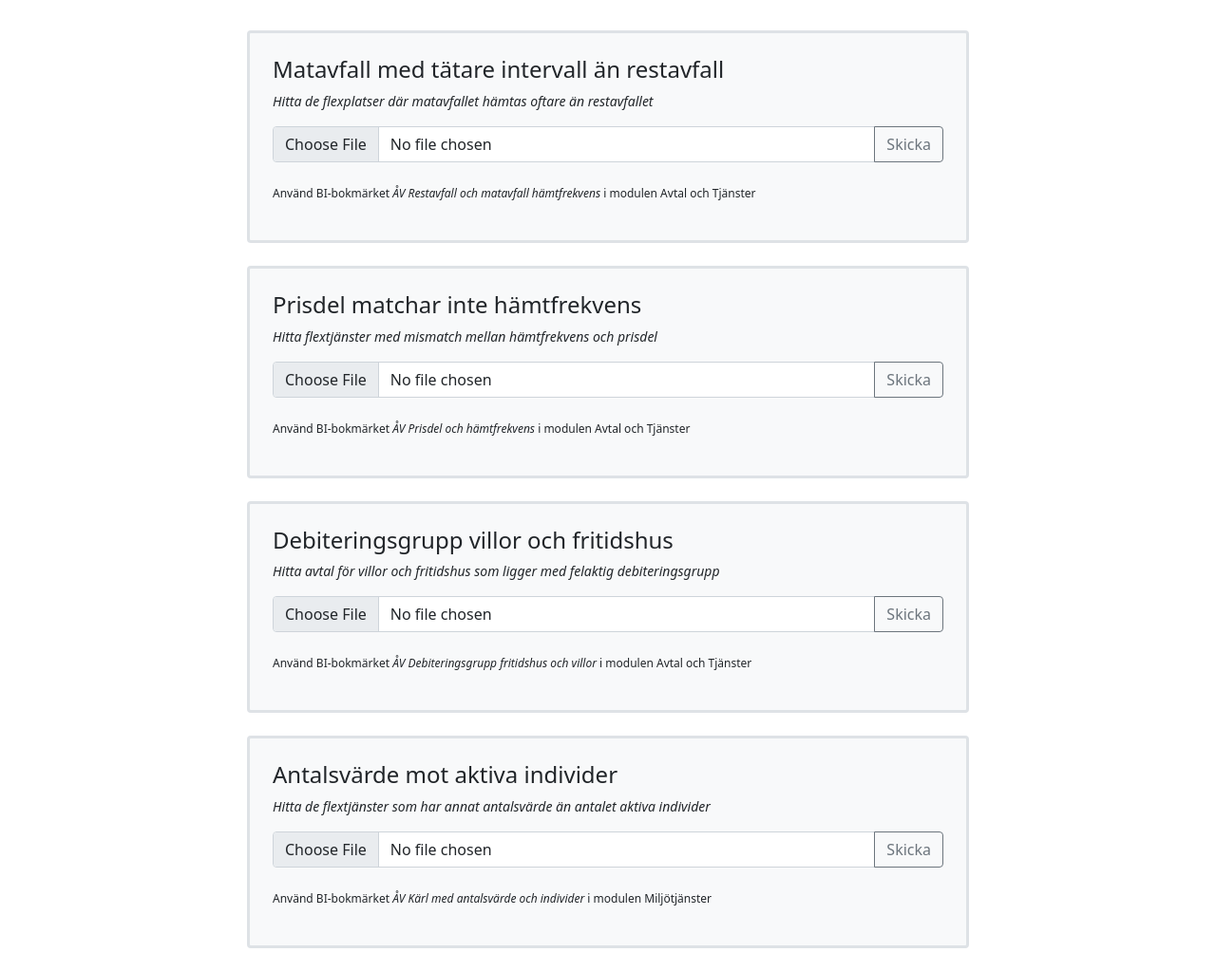
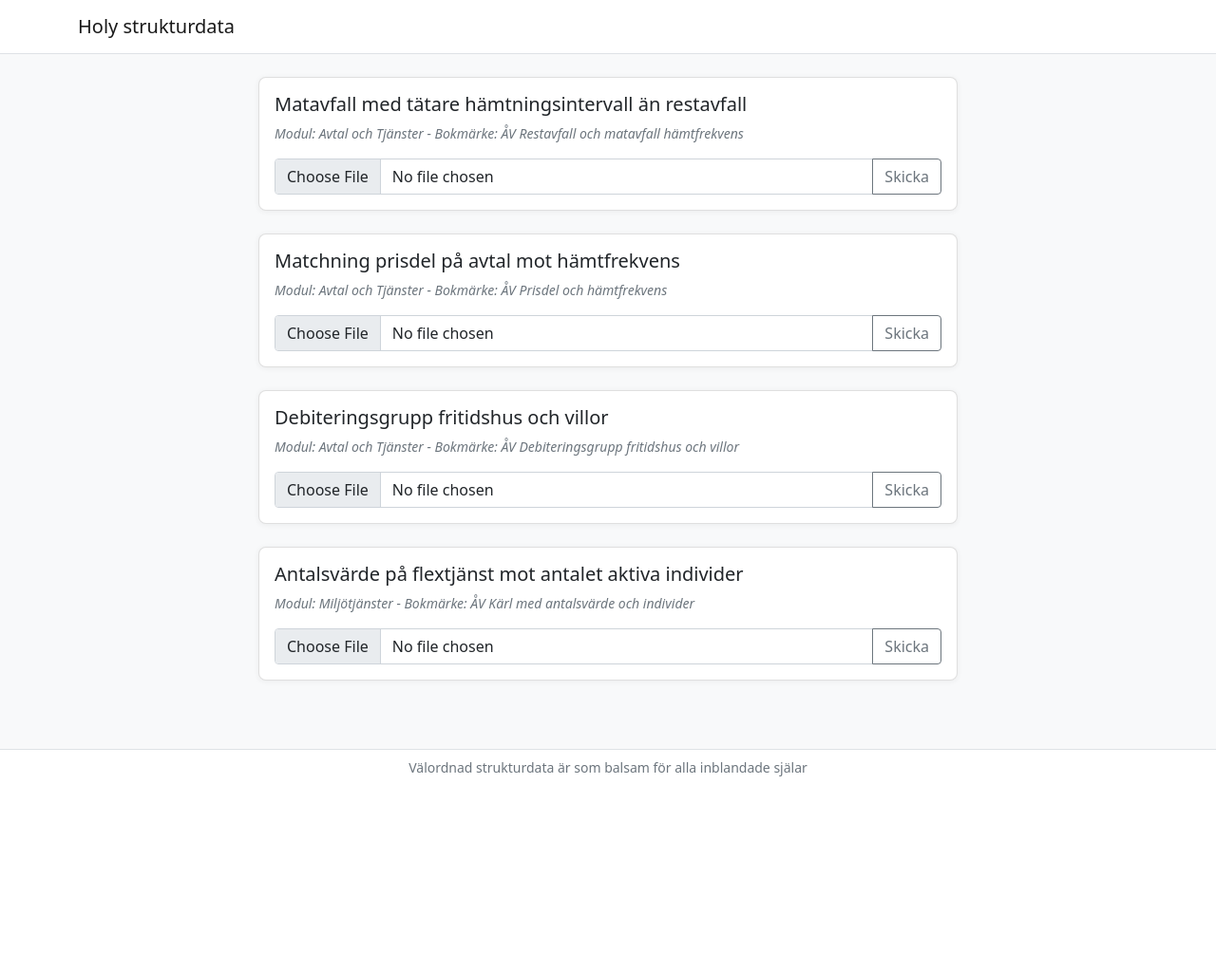
Before and after one commit to Ubiquitous-X/strukturdata, a Flask app: page / in a window 1280 px wide. Shown: the whole page at 95% size. After the commit the page ends 818 px from the top, so only its background shows below. Run offline with Flask 3, Linux system fonts and the light colour scheme.

Commit message:
frontend

```diff
--- a/app.py
+++ b/app.py
@@ -1,8 +1,8 @@
 import os
 from pathlib import Path
 from flask import Flask, flash, request, session, url_for, redirect, render_template, send_from_directory, abort
+from werkzeug.exceptions import RequestEntityTooLarge
 from dotenv import load_dotenv
-from werkzeug.exceptions import RequestEntityTooLarge
 from utils.file_utils import UPLOAD_FOLDER
 from views.hamtfrekvens_mat_rest import bp as hamtfrekvens_mat_rest_bp
 from views.hamtfrekvens_prisdel import bp as hamtfrekvens_prisdel_bp
--- a/templates/base.html
+++ b/templates/base.html
@@ -1,17 +1,123 @@
 <!doctype html>
-<html lang="en">
+<html lang="sv">
   <head>
     <meta charset="utf-8">
     <meta name="viewport" content="width=device-width, initial-scale=1">
 
+    <!-- Bootstrap CSS -->
     <link href="https://cdn.jsdelivr.net/npm/bootstrap@5.0.2/dist/css/bootstrap.min.css" rel="stylesheet">
+
+    <style>
+      /* Skugga och rundning för kort */
+      .app-card {
+        border-radius: 0.5rem;
+        box-shadow: 0 1px 6px rgba(0,0,0,0.06);
+      }
+      /* Mindre text för hjälprader */
+      .help-small { font-size: .85rem; color: #555; }
+
+      /* Gör så att footern alltid ligger längst ned */
+      html, body {
+        height: 100%;
+      }
+
+      body {
+        display: flex;
+        flex-direction: column;
+      }
+
+      /* Gör att main trycker ned footern */
+      main {
+        flex: 1;
+      }
+
+      /* Spinner-overlay */
+      #upload-spinner {
+        display: none;
+        position: fixed;
+        inset: 0;
+        z-index: 1050;
+        background: rgba(255,255,255,0.6);
+        backdrop-filter: blur(2px);
+        align-items: center;
+        justify-content: center;
+      }
+      #upload-spinner.show {
+        display: flex;
+      }
+    </style>
+
     <link rel="shortcut icon" type="image/png" href="https://www.esem.se/UI/default/img/favicon-32x32.png" />
     <title>Holy strukturdata</title>
   </head>
 
-  <body>
-    <div class="container mt-4">
+  <body class="bg-light">
+    <!-- Navbar -->
+    <nav class="navbar navbar-expand-lg navbar-light bg-white border-bottom">
+      <div class="container">
+        <a class="navbar-brand" href="{{ url_for('index') }}">Holy strukturdata</a>
+      </div>
+    </nav>
+
+    <main class="container mt-4 mb-5">
       {% block content %}{% endblock %}
+    </main>
+
+    <footer class="bg-white border-top py-2">
+      <div class="container small text-muted text-center">
+        Välordnad strukturdata är som balsam för alla inblandade själar
+      </div>
+    </footer>
+
+    <!-- Spinner overlay -->
+    <div id="upload-spinner" aria-hidden="true">
+      <div class="text-center">
+        <div class="spinner-border" role="status" style="width:3rem;height:3rem;">
+          <span class="visually-hidden">Laddar…</span>
+        </div>
+        <div class="mt-2 small text-muted">Behandlar filen...</div>
+      </div>
     </div>
+
+    <!-- Bootstrap JS bundle (inkl. Popper) -->
+    <script src="https://cdn.jsdelivr.net/npm/bootstrap@5.0.2/dist/js/bootstrap.bundle.min.js"></script>
+
+    <script>
+      document.addEventListener('DOMContentLoaded', function () {
+        // Dismiss alert-rutan efter tre sekunder och ta bort från DOM
+        const alerts = document.querySelectorAll('.alert');
+        alerts.forEach(alert => {
+          setTimeout(() => {
+            alert.classList.remove('show');
+            setTimeout(() => { alert.remove(); }, 300); // Bootstraps fade-tid
+          }, 3000);
+        });
+
+      // Visa spinner overlay när fil skickas
+      document.addEventListener('submit', function (e) {
+        const form = e.target;
+        if (!(form instanceof HTMLFormElement)) return;
+
+        // Kontrollera att formuläret använder multipart (filuppladdning)
+        if (!form.enctype || !form.enctype.includes('multipart/form-data')) return;
+
+        // Om användaren inte valt fil, låt native-validering eller annan JS hantera det
+        const fileInput = form.querySelector('input[type="file"]');
+        if (fileInput && fileInput.files && fileInput.files.length === 0) {
+          return;
+        }
+
+        // Visa spinner
+        const spinner = document.getElementById('upload-spinner');
+        if (spinner) spinner.classList.add('show');
+
+        // Inaktivera submit-knappar
+        const submitEls = form.querySelectorAll('input[type="submit"], button[type="submit"], button:not([type])');
+        submitEls.forEach(el => { try { el.disabled = true; } catch (_) {} });
+      }, true);
+
+      });
+    </script>
+
   </body>
 </html>
--- a/templates/index.html
+++ b/templates/index.html
@@ -3,106 +3,71 @@
 
 <div class="row justify-content-center">
   <div class="col-lg-8">
-    <div class="flashes mt-2 mb-2 text-danger">
+
+    <!-- Alert -->
     {% with messages = get_flashed_messages() %}
       {% if messages %}
         {% for message in messages %}
+          <div class="alert alert-danger alert-sm fade show" role="alert">
             {{ message }}
+          </div>
         {% endfor %}
       {% endif %}
     {% endwith %}
-    </div>
-  </div>
-</div>
 
-<!-- Block 1 -->
-<div class="row justify-content-center">
-  <div class="col-lg-8 bg-light p-4 border border-3 rounded">
+    <!-- Återanvädbart kort -->
+    {% macro upload_card(title, description, form_action) %}
+      <div class="card app-card mb-4">
+        <div class="card-body">
 
-    <h4>Matavfall med tätare intervall än restavfall</h4>
-    <p style="font-size: 14px">
-      <i>Hitta de flexplatser där matavfallet hämtas oftare än restavfallet</i>
+          <h5 class="card-title">{{ title }}</h5>
+
+          <p class="card-text text-muted" style="font-size:14px">
+            <em>{{ description }}</em>
           </p>
 
-    <form method="post" action="{{ url_for('hamtfrekvens_mat_rest.hamtfrekvens_mat_rest') }}" enctype="multipart/form-data">
-      <div class="input-group mt-3">
-        <input type="file" name="file" class="form-control" id="fileform">
+          <form method="post" action="{{ url_for(form_action) }}" enctype="multipart/form-data">
+            <div class="input-group">
+              <!-- Bootstrap visar valt filnamn automatiskt -->
+              <input type="file" name="file" class="form-control" aria-label="Välj fil">
+
+              <!-- Submit kan vara aktiv direkt -->
               <input type="submit" value="Skicka" class="btn btn-outline-secondary">
             </div>
           </form>
 
-    <div class="mt-4" style="font-size: 12px">
-      <p>Använd BI-bokmärket <i>ÅV Restavfall och matavfall hämtfrekvens</i> i modulen Avtal och Tjänster</p>
-    </div>
-
         </div>
       </div>
+    {% endmacro %}
+
+
+    <!-- Block 1 -->
+    {{ upload_card(
+        "Matavfall med tätare hämtningsintervall än restavfall",
+        "Modul: Avtal och Tjänster - Bokmärke: ÅV Restavfall och matavfall hämtfrekvens",
+        'hamtfrekvens_mat_rest.hamtfrekvens_mat_rest'
+    ) }}
 
     <!-- Block 2 -->
-<div class="row justify-content-center mt-4">
-  <div class="col-lg-8 bg-light p-4 border border-3 rounded">
-
-    <h4>Prisdel matchar inte hämtfrekvens</h4>
-    <p style="font-size: 14px">
-      <i>Hitta flextjänster med mismatch mellan hämtfrekvens och prisdel</i>
-    </p>
-
-    <form method="post" action="{{ url_for('hamtfrekvens_prisdel.prisdel_check_upload') }}" enctype="multipart/form-data">
-      <div class="input-group mt-3">
-        <input type="file" name="file" class="form-control">
-        <input type="submit" value="Skicka" class="btn btn-outline-secondary">
-      </div>
-    </form>
-
-    <div class="mt-4" style="font-size: 12px">
-      <p>Använd BI-bokmärket <i>ÅV Prisdel och hämtfrekvens</i> i modulen Avtal och Tjänster</p>
-    </div>
-
-  </div>
-</div>
+    {{ upload_card(
+        "Matchning prisdel på avtal mot hämtfrekvens",
+        "Modul: Avtal och Tjänster - Bokmärke: ÅV Prisdel och hämtfrekvens",
+        'hamtfrekvens_prisdel.prisdel_check_upload'
+    ) }}
 
     <!-- Block 3 -->
-<div class="row justify-content-center mt-4">
-  <div class="col-lg-8 bg-light p-4 border border-3 rounded">
-
-    <h4>Debiteringsgrupp villor och fritidshus</h4>
-    <p style="font-size: 14px">
-      <i>Hitta avtal för villor och fritidshus som ligger med felaktig debiteringsgrupp</i>
-    </p>
-
-    <form method="post" action="{{ url_for('debiteringsgrupp_check.debiteringsgrupp_upload') }}" enctype="multipart/form-data">
-      <div class="input-group mt-3">
-        <input type="file" name="file" class="form-control">
-        <input type="submit" value="Skicka" class="btn btn-outline-secondary">
-      </div>
-    </form>
-
-    <div class="mt-4" style="font-size: 12px">
-      <p>Använd BI-bokmärket <i>ÅV Debiteringsgrupp fritidshus och villor</i> i modulen Avtal och Tjänster</p>
-    </div>
-
-  </div>
-</div>
+    {{ upload_card(
+        "Debiteringsgrupp fritidshus och villor",
+        "Modul: Avtal och Tjänster - Bokmärke: ÅV Debiteringsgrupp fritidshus och villor",
+        'debiteringsgrupp_check.debiteringsgrupp_upload'
+    ) }}
 
     <!-- Block 4 -->
-<div class="row justify-content-center mt-4 mb-4">
-  <div class="col-lg-8 bg-light p-4 border border-3 rounded">
-
-    <h4>Antalsvärde mot aktiva individer</h4>
-    <p style="font-size: 14px">
-      <i>Hitta de flextjänster som har annat antalsvärde än antalet aktiva individer</i>
-    </p>
-
-    <form method="post" action="{{ url_for('antalsvarde_individer.individer_check_upload') }}" enctype="multipart/form-data">
-      <div class="input-group mt-3">
-        <input type="file" name="file" class="form-control">
-        <input type="submit" value="Skicka" class="btn btn-outline-secondary">
-      </div>
-    </form>
-
-    <div class="mt-4" style="font-size: 12px">
-      <p>Använd BI-bokmärket <i>ÅV Kärl med antalsvärde och individer</i> i modulen Miljötjänster</p>
-    </div>
+    {{ upload_card(
+        "Antalsvärde på flextjänst mot antalet aktiva individer",
+        "Modul: Miljötjänster - Bokmärke: ÅV Kärl med antalsvärde och individer",
+        'antalsvarde_individer.individer_check_upload'
+    ) }}
 
   </div>
 </div>
```
Also changed, not shown: templates/success.html (+21 -9 lines). Lines whose indentation alone changed are shown as unchanged.
